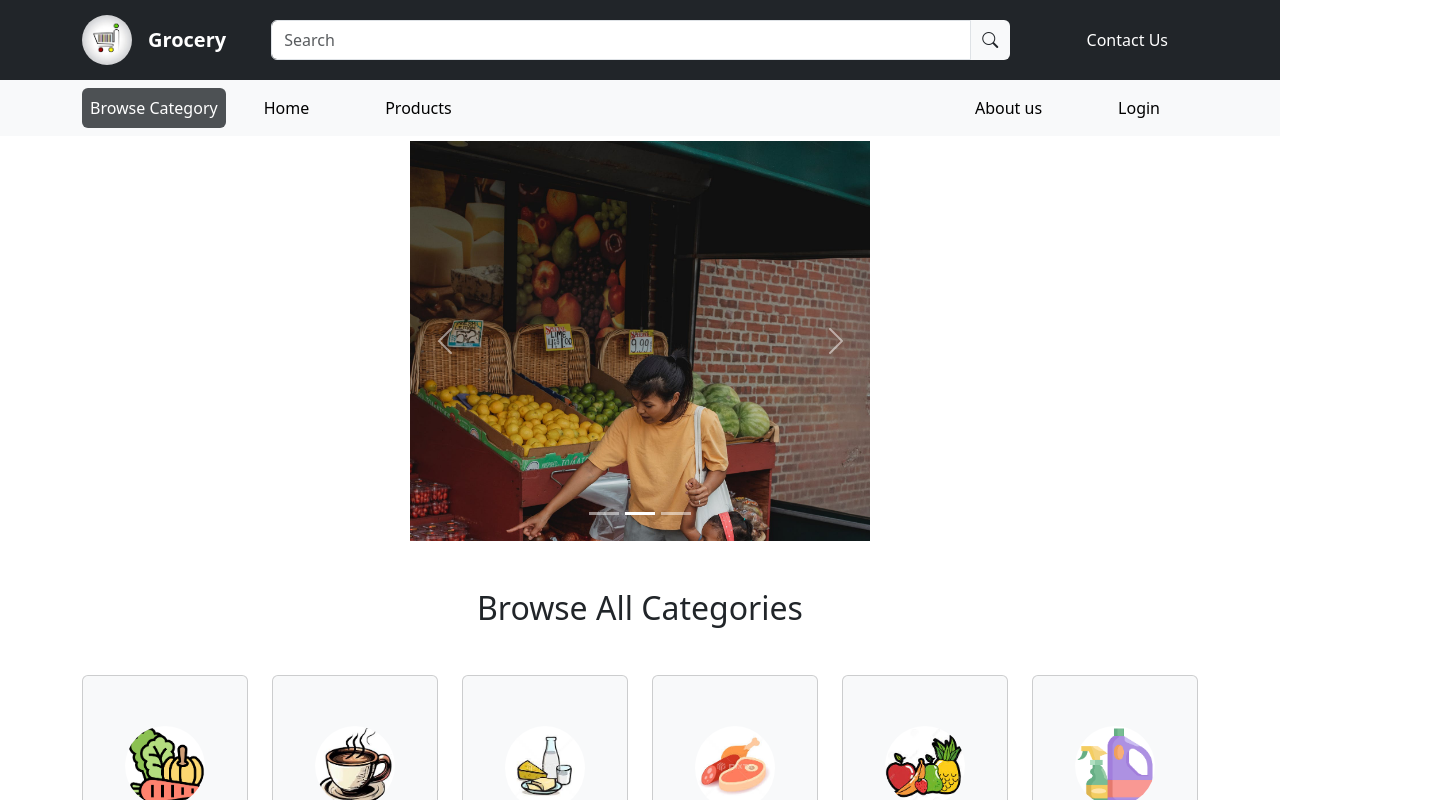
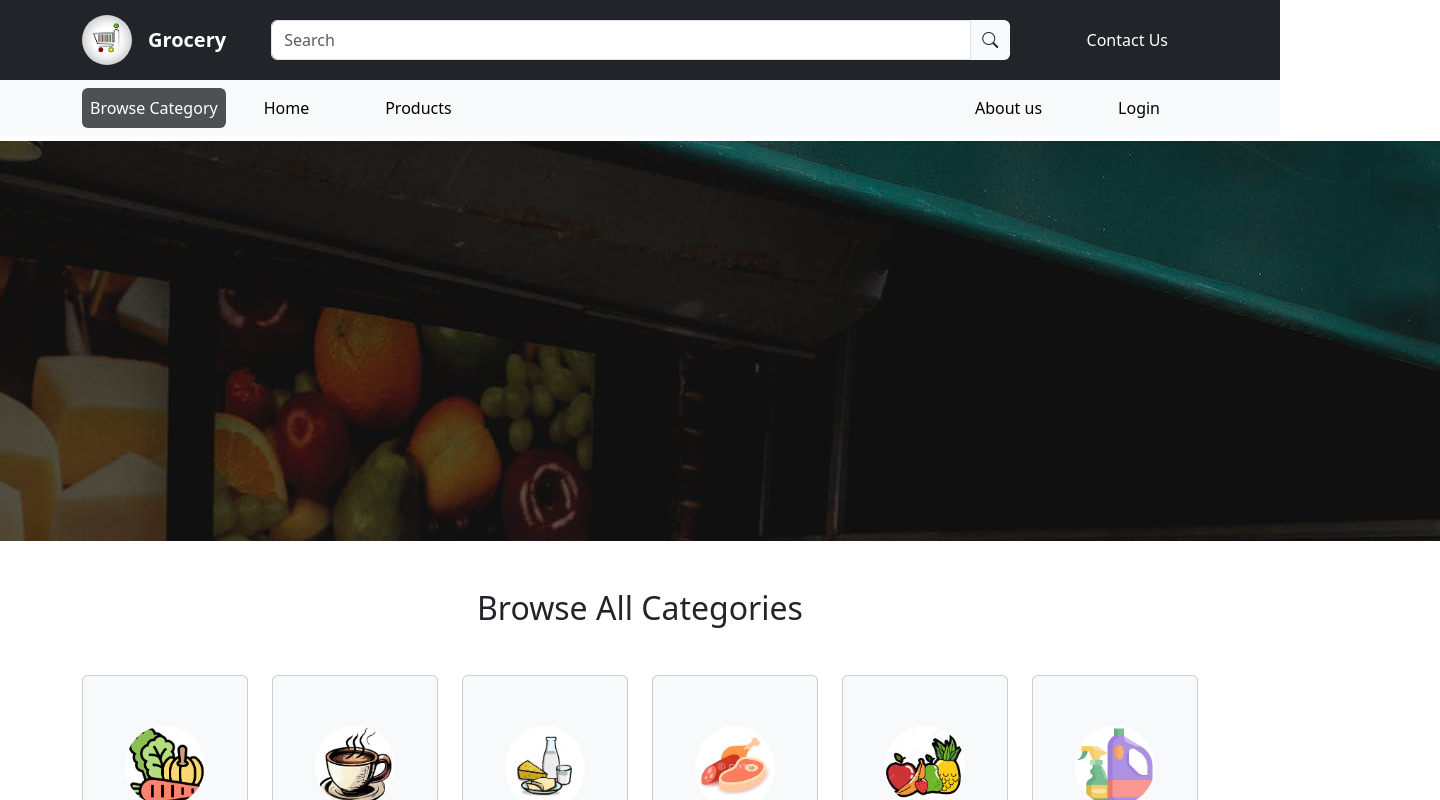
Before and after one commit to Aditya-Bhardwaj1/GroceryVaale, an Angular app in the folder FrontEnd/: page / in a window 1280 px wide. Both pictures are taken after a click on the link "Home". Shown: the top 800 px of the page, 1440 px wide, since content can reach past the window. Built offline with nearby package versions, Linux system fonts and the light colour scheme.

Commit message:
changed image for carasula and width also

```diff
--- a/FrontEnd/src/app/carasool/carasool.component.html
+++ b/FrontEnd/src/app/carasool/carasool.component.html
@@ -1,38 +1,19 @@
-<!-- Carasol Implementation-->
+<!--Carasol Implementation --->
 
 <div class="container">
-   <div id="carouselExampleCaptions" class="carousel slide" data-bs-ride="carousel">
-    <div class="carousel-indicators">
-      <button type="button" data-bs-target="#carouselExampleCaptions" data-bs-slide-to="0" class="active" aria-current="true" aria-label="Slide 1"></button>
-      <button type="button" data-bs-target="#carouselExampleCaptions" data-bs-slide-to="1" aria-label="Slide 2"></button>
-      <button type="button" data-bs-target="#carouselExampleCaptions" data-bs-slide-to="2" aria-label="Slide 3"></button>
+<div id="hero-carousel" class="carousel slide" data-bs-ride="carousel">
+  <div class="carousel-inner">
+    <div class="carousel-item active c-item">
+      <img src="../../assets/Images/carasol-1.jpg"  alt="...">
     </div>
-    <div class="carousel-inner">
-      <div class="carousel-item active">
-        <img src="../../assets/Images/carasol-1.jpg" class=" imag1 d-block w-100" alt="...">
-        <div class="carousel-caption d-none d-md-block">
-          <h1><b>From Your SuperMart to Your door</b></h1>
-        </div>
-      </div>
-      <div class="carousel-item">
-        <img src="../../assets/Images/carasol-2.jpg" class="imag1 d-block w-100" alt="...">
-        <div class="carousel-caption d-none d-md-block">
-          <h1>A Grocery delivery that doesn't hurt your wallet</h1>
-        </div>
-      </div>
-      <div class="carousel-item">
-        <img src="../../assets/Images/carasol-3.jpg" class="imag1 d-block w-100" alt="...">
-        <div class="carousel-caption d-none d-md-block">
-        </div>
-      </div>
+    <div class="carousel-item">
+      <img src="../../assets/Images/carasol-2.jpg" alt="...">
     </div>
-    <button class="carousel-control-prev" type="button" data-bs-target="#carouselExampleCaptions" data-bs-slide="prev">
-      <span class="carousel-control-prev-icon" aria-hidden="true"></span>
-      <span class="visually-hidden">Previous</span>
-    </button>
-    <button class="carousel-control-next" type="button" data-bs-target="#carouselExampleCaptions" data-bs-slide="next">
-      <span class="carousel-control-next-icon" aria-hidden="true"></span>
-      <span class="visually-hidden">Next</span>
-    </button>
+    <div class="carousel-item">
+      <img src="../../assets/Images/carasol-3.jpg"  alt="...">
+    </div>
+    <div class="carousel-item">
+      <img src="../../assets/Images/carasol-4.jpg" alt="...">
+    </div>
   </div>
-  </div>
+</div>
```
